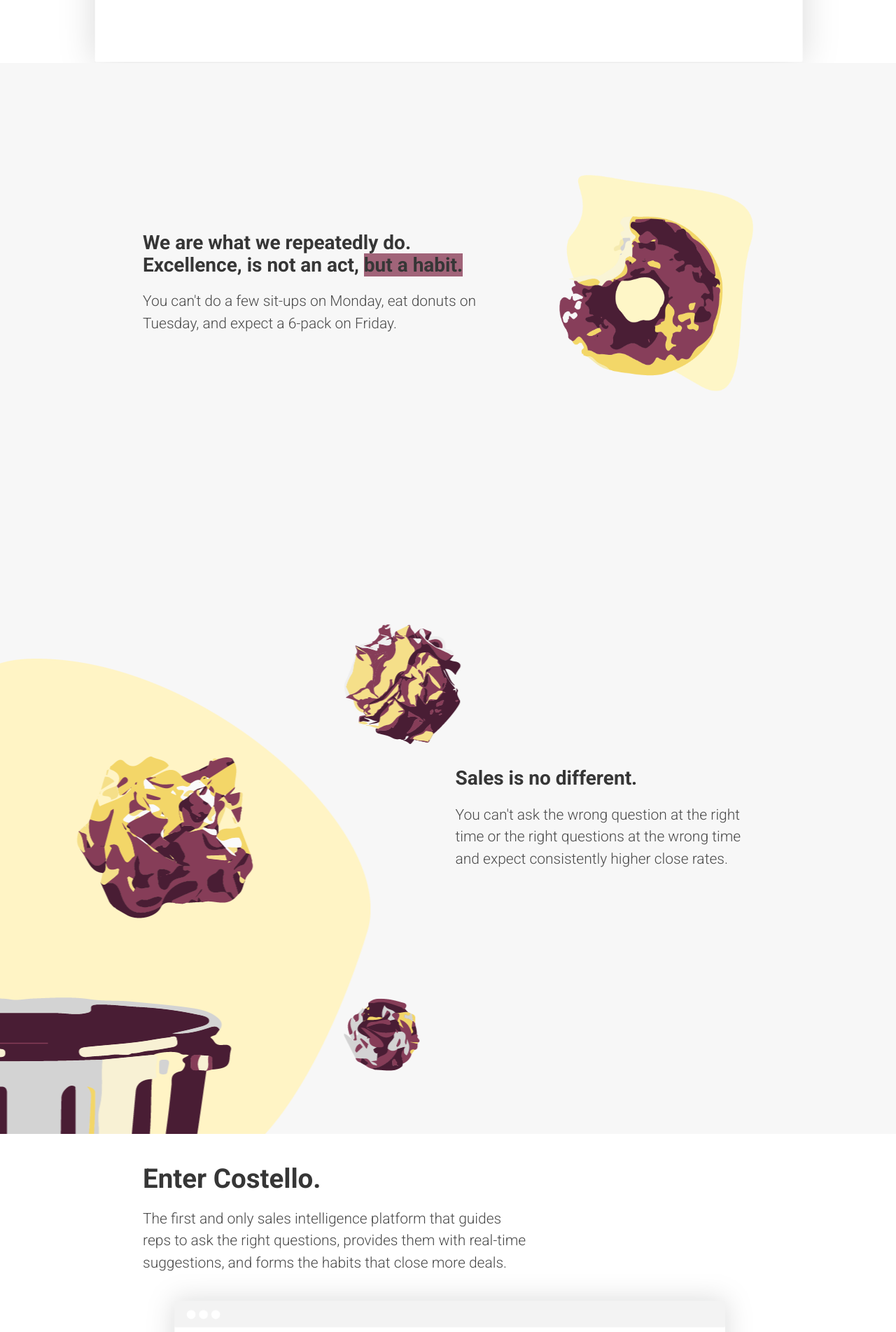
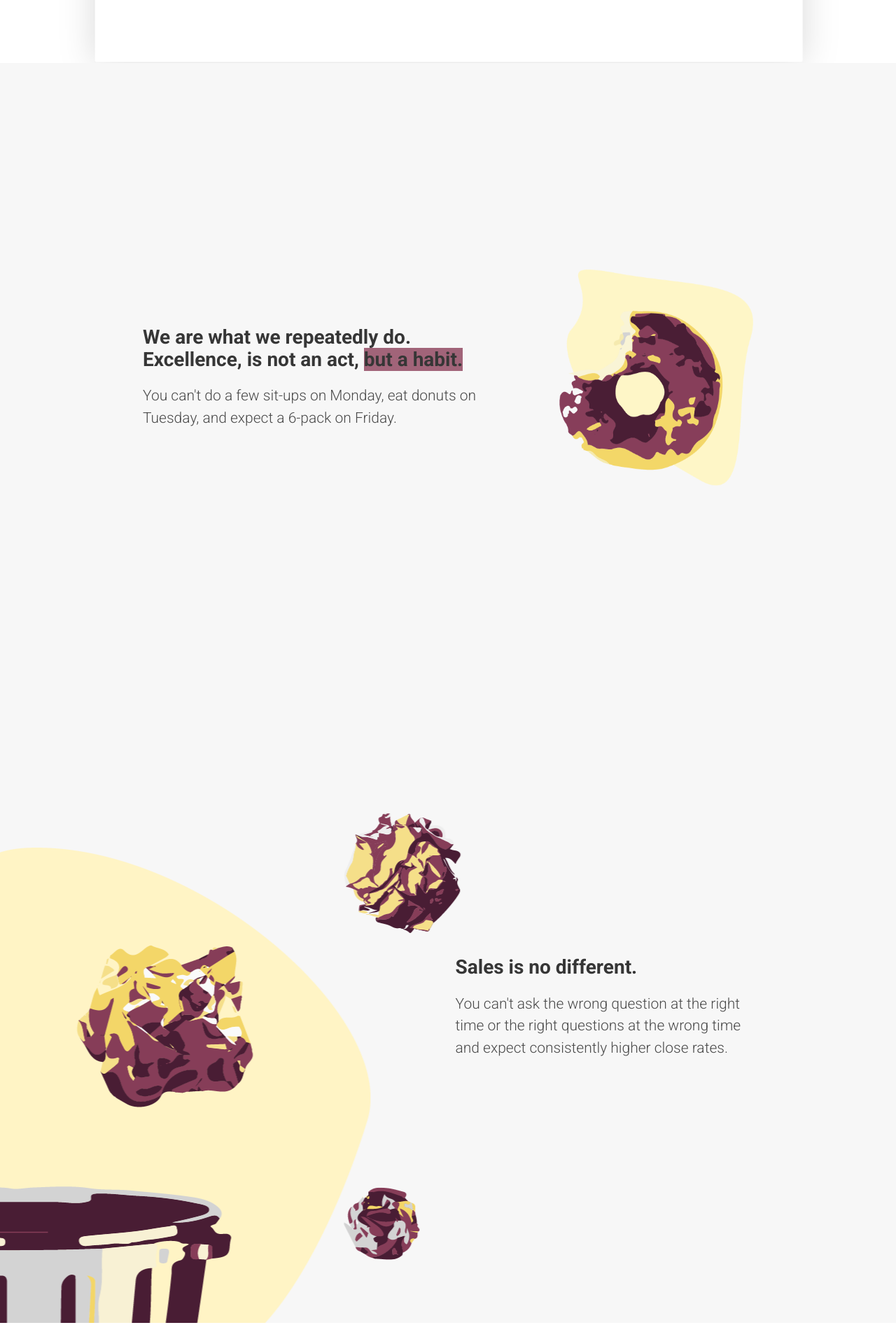
Before and after one commit to danieljbell/cloudcannon-test, a Jekyll site: the page built from index.html, in a window 1280 px wide. Shown: the part 912-2815 px from the top of the page at 70% size. Built offline with Jekyll 4.4.1, drawn with Linux system fonts in a browser that asks for light colours; the list of posts is cut into pages by our own code; some of the changed text lies outside the part shown.

Commit message:
finished styles for enter costello and sales sections

```diff
--- a/_includes/home/enter-costello.html
+++ b/_includes/home/enter-costello.html
@@ -1,7 +1,8 @@
 <section class="home__enter-costello section">
   <div class="container">
-    <div class="content is-large">
-      <div class="home__enter-costello-copy">
+    <div class="columns">
+      <div class="home__enter-costello-copy column is-full">
+        <div class="content is-medium">
           {% include elements/title.html
             size="2"
             strong=true
@@ -9,17 +10,22 @@
           %}
           <p>
             The first and only sales intelligence platform that guides
-          <br>
             reps to ask the right questions, provides them with real-time
-          <br>
             suggestions, and forms the habits that close more deals.
           </p>
         </div>
+      </div>
+      {% include elements/image.html
+        src="home/airplane.png"
+        title="airplane"
+        classes="column airplane"
+      %}
+    </div>
+    <div class="columns">
       {% include elements/image.html
         src="home/enter-costello.png"
         title="Enter Costello"
-        size="16by9"
-        classes="level"
+        classes="column is-full-desktop"
       %}
     </div>
   </div>
--- a/_sass/_section.scss
+++ b/_sass/_section.scss
@@ -11,6 +11,10 @@
 
   @media(min-width: $tablet) {
     min-height: 70vh;
+  }
+
+  @media(min-width: $desktop) {
+    min-height: 100vh;
   }
 
   .content {
--- a/_sass/home/_all.scss
+++ b/_sass/home/_all.scss
@@ -3,3 +3,4 @@
 @import "intro";
 @import "prep";
 @import "sales";
+@import "enter-costello";
--- /dev/null
+++ b/_sass/home/_enter-costello.scss
@@ -0,0 +1,36 @@
+.home__enter-costello {
+  min-height: auto;
+  padding-bottom: 0;
+
+  &-copy {
+    margin: auto 0 2rem;
+    @media(min-width: $desktop) {
+      height: 29.2rem;
+      margin: 5rem 0;
+      padding: 8rem 18rem 0 0;
+      background: url(/assets/images/home/enter-costello-bg.png) center/contain no-repeat;
+    }
+
+    @media(min-width: $widescreen) {
+      padding: 8rem 18rem 0 5rem;
+    }
+  }
+
+  .airplane  {
+    display: none;
+
+    @media(min-width: $desktop) {
+      position: absolute;
+      display: block;
+      right: 8rem;
+      top: 13rem;
+      width: 25%;
+    }
+
+    @media(min-width: $widescreen) {
+      right: 4rem;
+      top: 14rem;
+      width: 25%;
+    }
+  }
+}
--- a/_sass/home/_sales.scss
+++ b/_sass/home/_sales.scss
@@ -1,17 +1,13 @@
 .home__sales {
   align-items: flex-start;
-  background: url(/assets/images/home/trashcan.png) 39% 12% no-repeat;
+  background-image: url(/assets/images/home/trashcan.png);
   background-color: $grey;
-  min-height: 100vh;
-
-  @media(min-width: $mobile) {
-    background: url(/assets/images/home/trashcan.png) 50% no-repeat;
-    background-color: $grey;
-  }
+  background-position: 39% 12%;
+  background-repeat: no-repeat;
+  height: 70vh;
 
   @media(min-width: $tablet) {
-    background-position: left -18.18rem bottom -28rem;
-    background-color: $grey;
+    background-position: 37% 2%;
   }
 
   @media(min-width: $desktop) {
```
Also changed, not shown: assets/images/home/airplane.png, assets/images/home/enter-costello-bg.png (added). Lines whose indentation alone changed are shown as unchanged.
